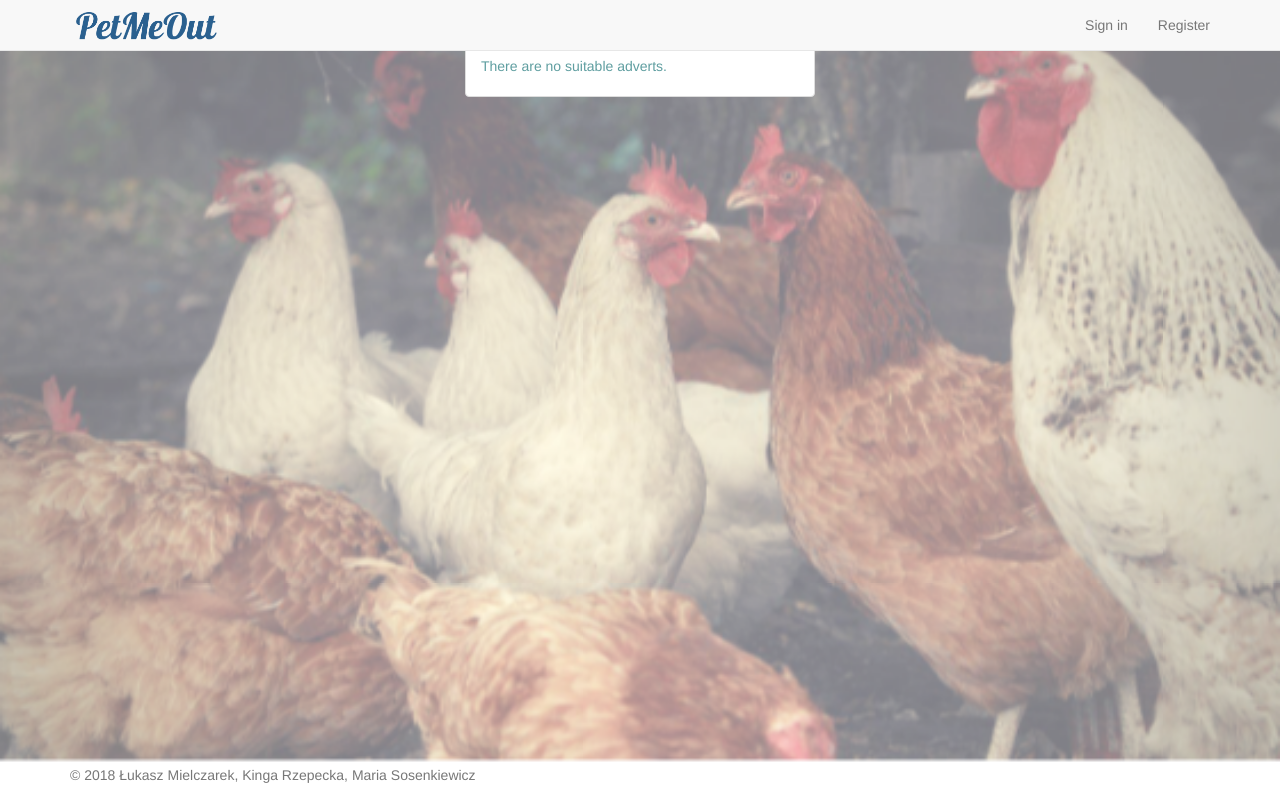
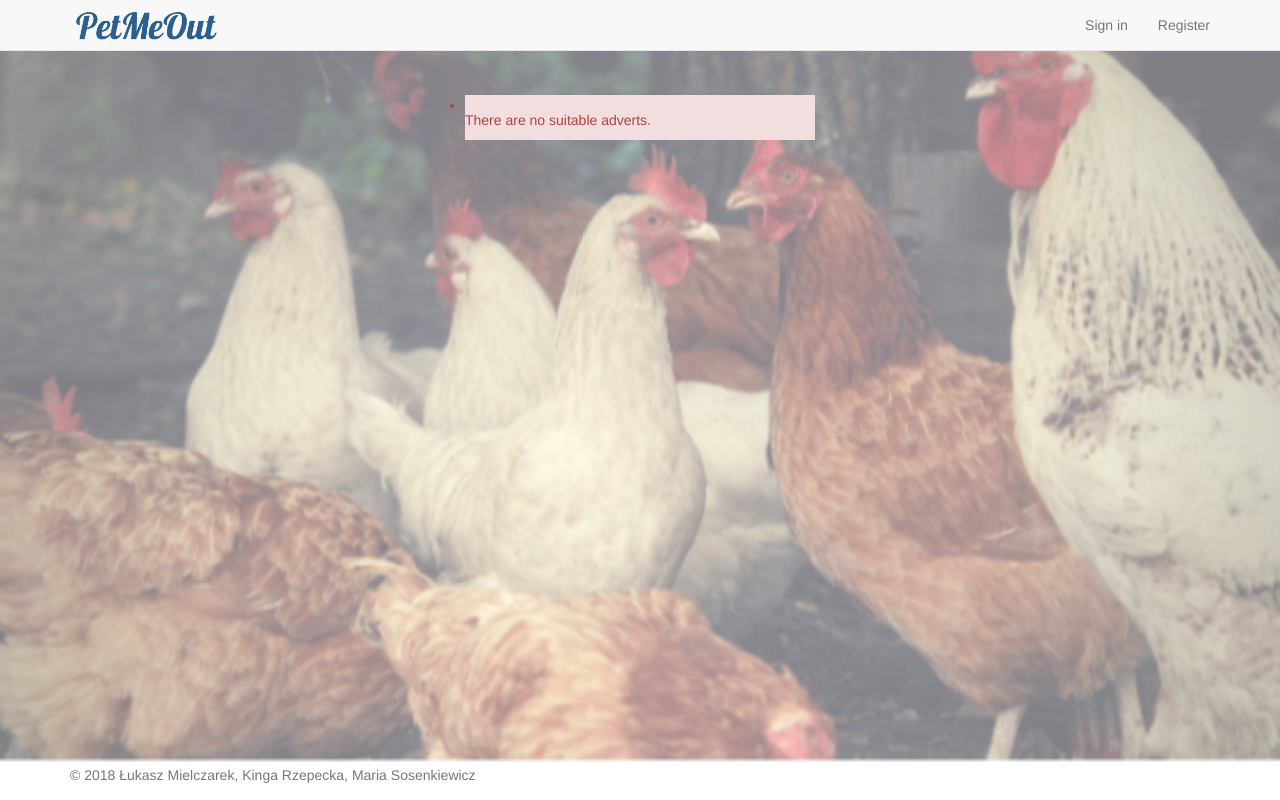
Before and after one commit to Ukasshu/pet-me-out, a Django app: template home/templates/home/hosts.html in a window 1280 px wide. Run offline with Django 3.2, Linux system fonts and the light colour scheme; the template is opened without the code that fills it, so the values that code supplies are empty; some libraries are stand-ins or nearby versions.

Commit message:
guest/host not found notifications fixed

```diff
--- a/home/templates/home/guests.html
+++ b/home/templates/home/guests.html
@@ -14,9 +14,9 @@
         <div class="row">
             <div class="col-sm-6 col-md-4 col-md-offset-4">
                 {% if not pets %}
-                    <div class="col-xs-16 col-sm-16">
+                    <div class="col-xs-16 col-sm-16"  style="margin-top: 50px">
                         <ul class="list-group">
-                            <li class="list-group-item">
+                            <li class="list-group-item-danger">
                                 <div class="row">
                                     <p>There are no suitable adverts.</p>
                                 </div>
--- a/home/templates/home/hosts.html
+++ b/home/templates/home/hosts.html
@@ -14,10 +14,10 @@
         <div class="row">
             <div class="col-sm-6 col-md-4 col-md-offset-4">
                 {% if not hosts %}
-                    <div class="col-xs-16 col-sm-16">
+                    <div class="col-xs-16 col-sm-16" style="margin-top: 50px">
                         <ul class="list-group">
-                            <li class="list-group-item">
-                                <div class="row">
+                            <li class="list-group-item-danger">
+                                <div class="row" >
                                     <p>There are no suitable adverts.</p>
                                 </div>
                             </li>
```
